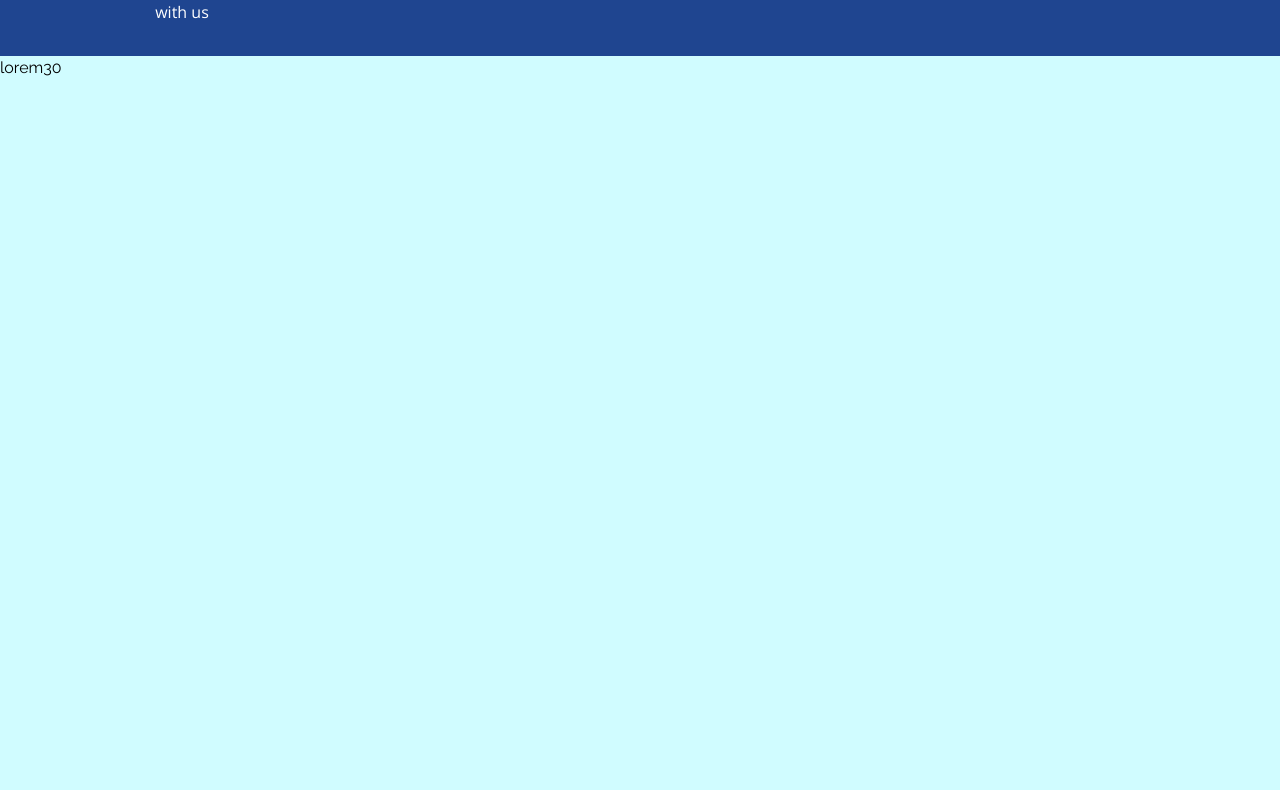
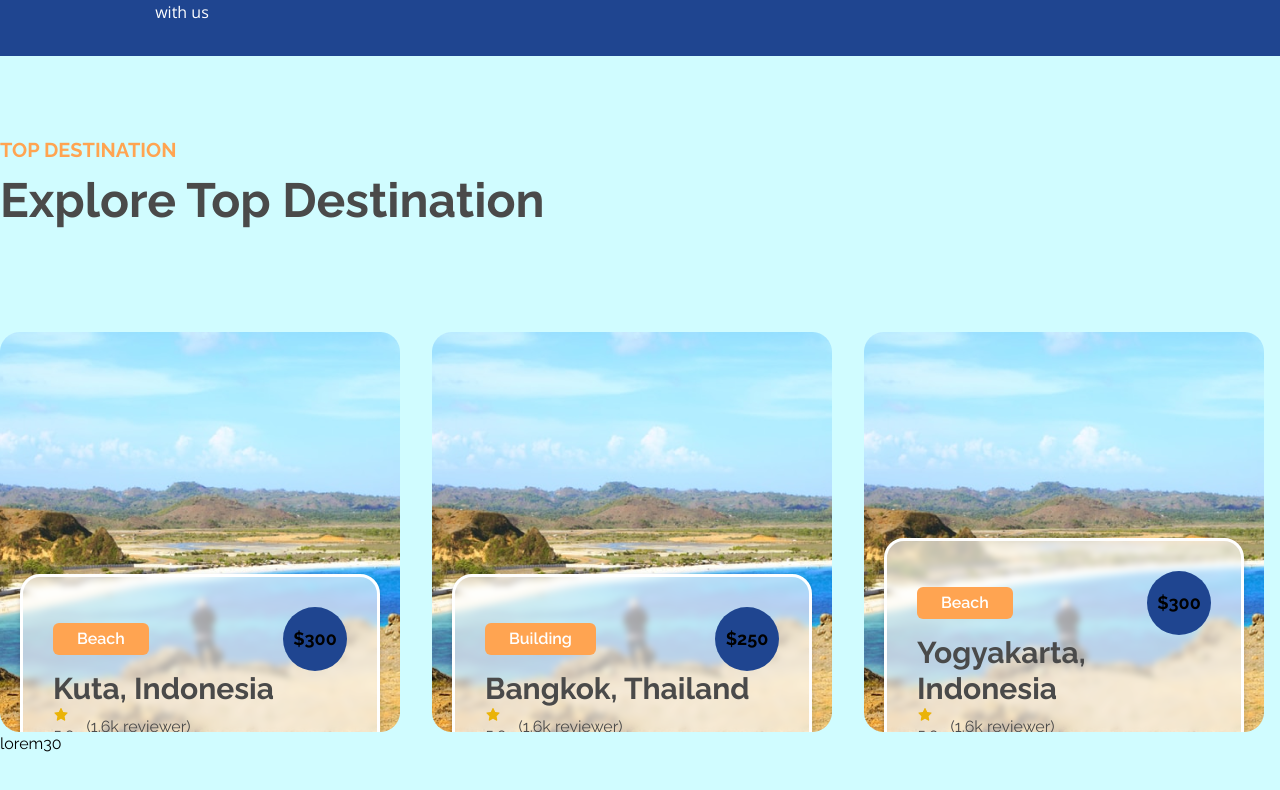
Before and after one commit to omsrg/travel-landingpage, a Next.js app: page / in a window 1280 px wide. Shown: the part 1076-1866 px from the top of the page. Built offline with nearby package versions, Linux system fonts and the light colour scheme.

Commit message:
created products section

```diff
--- /dev/null
+++ b/src/components/Products/ProductCard.tsx
@@ -0,0 +1,45 @@
+import * as React from 'react';
+
+import { AiFillStar } from 'react-icons/ai';
+import Button from '../Button';
+
+interface IProductCard {
+	category: string;
+	price: number;
+	location: string;
+	description: string;
+}
+
+export default function ProductCard({ category, price, description, location }: IProductCard) {
+	return (
+		<div className='card-product relative w-[400px] rounded-lg overflow-y-hidden mt-24'>
+			{/* eslint-disable-next-line @next/next/no-img-element */}
+			<img src='/img/produk.png' alt='' />
+			<div className='detail-product absolute -bottom-1/2'>
+				<div className='flex justify-between items-center'>
+					<h4 className='px-6 py-1 text-base bg-primary-500 rounded-md text-white font-semibold'>
+						{category}
+					</h4>
+					<h4 className='w-16 h-16 bg-secondary-500 rounded-full flex items-center justify-center'>
+						${price}
+					</h4>
+				</div>
+				<div className='title-card'>
+					<h1 className='text-3xl text-tundora-500'>{location}</h1>
+				</div>
+				<div className='flex gap-3 items-center text-tundora-500'>
+					<div className='star'>
+						<AiFillStar className='text-yellow-500' /> 5.0
+					</div>
+					<p>(1.6k reviewer)</p>
+				</div>
+				<div className='body-card'>
+					<p>{description}</p>
+				</div>
+				<div className='text-center mt-4'>
+					<Button className=' px-10 py-2 rounded-full'>Detail</Button>
+				</div>
+			</div>
+		</div>
+	);
+}
--- /dev/null
+++ b/src/components/Products/ProductsItems.tsx
@@ -0,0 +1,5 @@
+import * as React from 'react';
+
+export default function ProductsItems({ children }: { children: React.ReactNode }) {
+	return <div className='flex flex-wrap gap-8'>{children}</div>;
+}
--- a/src/components/Products/index.tsx
+++ b/src/components/Products/index.tsx
@@ -1,5 +1,49 @@
 import * as React from 'react';
+import Section from '../Section';
+import ProductCard from './ProductCard';
+import ProductsItems from './ProductsItems';
 
 export default function Products() {
-	return <div></div>;
+	return (
+		<Section>
+			<div className='mt-20'>
+				<div className='flex justify-between items-center'>
+					<div className='title-produk' data-aos='fade-right'>
+						<h2 className='text-xl text-primary-500 uppercase'>TOP DESTINATION</h2>
+						<h1 className='text-5xl text-tundora-500 my-3'>Explore Top Destination</h1>
+					</div>
+					<div className='toggle-slider' data-aos='fade-left'>
+						<i className='bx bxs-chevron-left-circle'></i>
+						<i className='bx bxs-chevron-right-circle'></i>
+					</div>
+				</div>
+
+				<ProductsItems>
+					<ProductCard
+						category='Beach'
+						price={300}
+						location='Kuta, Indonesia'
+						description='Lorem ipsum dolor sit amet consectetur adipisicing elit. Soluta adipisci qui
+								nesciunt totam vel nihil id est corporis voluptatum sunt.'
+					/>
+
+					<ProductCard
+						category='Building'
+						price={250}
+						location='Bangkok, Thailand'
+						description='Lorem ipsum dolor sit amet consectetur adipisicing elit. Soluta adipisci qui
+								nesciunt totam vel nihil id est corporis voluptatum sunt.'
+					/>
+
+					<ProductCard
+						category='Beach'
+						price={300}
+						location='Yogyakarta, Indonesia'
+						description='Lorem ipsum dolor sit amet consectetur adipisicing elit. Soluta adipisci qui
+								nesciunt totam vel nihil id est corporis voluptatum sunt.'
+					/>
+				</ProductsItems>
+			</div>
+		</Section>
+	);
 }
--- a/src/pages/index.tsx
+++ b/src/pages/index.tsx
@@ -5,6 +5,7 @@ import Image from 'next/image';
 import Layout from '@/components/layout/Layout';
 import Hero from '@/components/hero';
 import Services from '@/components/services';
+import Products from '@/components/Products';
 
 const HomePage: NextPage = () => {
 	return (
@@ -17,6 +18,7 @@ const HomePage: NextPage = () => {
 
 			<Hero />
 			<Services />
+			<Products />
 			<div className='h-screen'>lorem30</div>
 		</Layout>
 	);
--- a/src/styles/globals.css
+++ b/src/styles/globals.css
@@ -55,4 +55,24 @@
 		clip-path: polygon(0 100%, 100% 100%, 100% 0, 0 0);
 		transition: 0.4s ease-in-out;
 	}
+
+	.detail-product {
+		background-color: rgba(255, 255, 255, 0.637);
+		position: absolute;
+		bottom: -50%;
+		left: 50%;
+		transform: translateX(-50%);
+		width: 90%;
+		padding: 30px;
+		border-radius: 20px;
+		border: 3px solid #fff;
+		backdrop-filter: blur(3px);
+		box-shadow: 0 2px 5px rgba(0, 0, 0, 0.171);
+		transition: 0.5s ease-in-out;
+	}
+
+	.card-product:hover .detail-product {
+		bottom: 0;
+		transition: 0.5s ease-in-out;
+	}
 }
```
